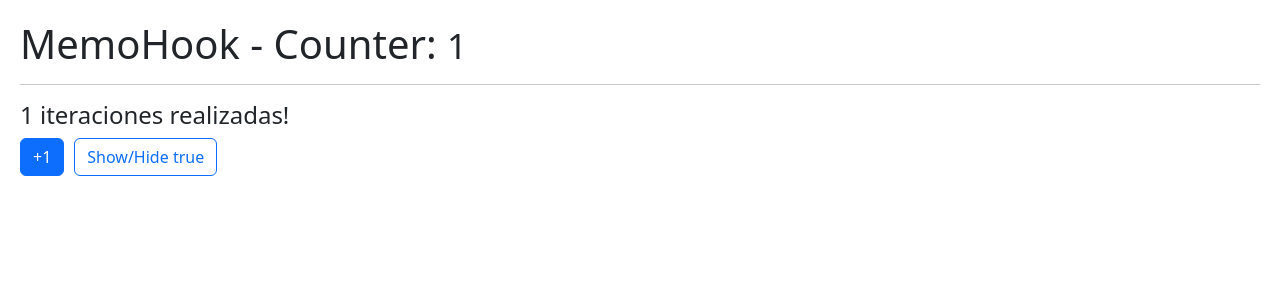
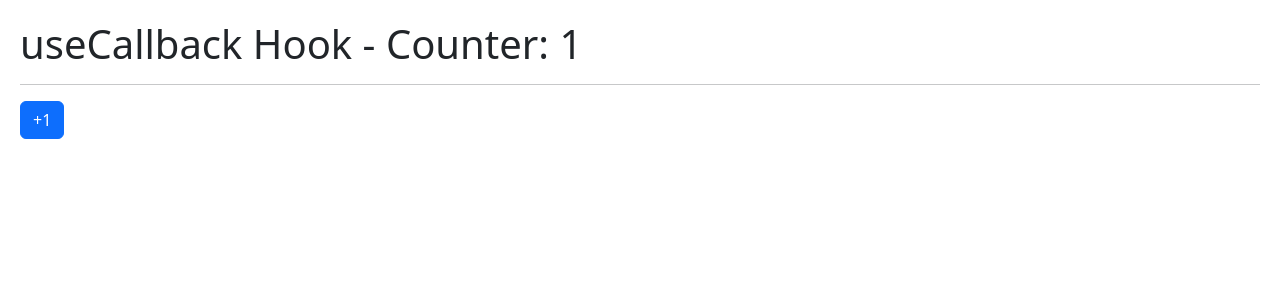
Before and after one commit to daviddiazh/Hooks-App-reactjs, a React (Vite) app: page / in a window 1280 px wide. Shown: the top 300 px of the page. Built offline with nearby package versions, Linux system fonts and the light colour scheme.

Commit message:
useCallback hook by react

```diff
--- /dev/null
+++ b/src/06-memos/CallbackHook.jsx
@@ -0,0 +1,24 @@
+import React,{ useCallback, useState } from 'react';
+import { ShowIncrement } from './ShowIncrement';
+
+export const CallbackHook = () => {
+
+    const [ counter, setCounter ] = useState(1);
+
+    // Con el useCallback podemos memorizar el valor de una *función* guardando la misma función en un mismo espacio en memoria.
+    const incrementFather = useCallback(() => {
+        setCounter(counter + 1); // Al tenerlo de esta manera lo que va a pasar es que al hacer el primer onClick se va a memorizar el valor del counter en esta función y luego al hacer un click va a seguir manteniendo el estado en el mismo valor.
+
+        setCounter( value => value + 1 ); // Y de esta manera podemos hacer el set del estado y memorizar el valor de la función luego de cada click.
+        console.log('setCounter( value => value + 1 );')
+    }, []);
+
+    return (
+        <>
+            <h1>useCallback Hook - Counter: { counter }</h1>
+            <hr/>
+
+            <ShowIncrement increment={ incrementFather } />
+        </>
+    )
+}
--- /dev/null
+++ b/src/06-memos/ShowIncrement.jsx
@@ -0,0 +1,19 @@
+import React from 'react';
+
+export const ShowIncrement = React.memo(({ increment }) => {
+
+    console.log('Me volví a dibujar :(')
+
+    return (
+        <>
+            <button
+                className='btn btn-primary'
+                onClick={ () => {
+                    increment();
+                }}
+            >
+                +1
+            </button>
+        </>
+    )
+});
--- a/src/main.jsx
+++ b/src/main.jsx
@@ -8,11 +8,12 @@ import ReactDOM from 'react-dom/client';
 // import { FocusInput } from './04-useRef/FocusInput';
 // import { Layout } from './05-useLayouEffect/Layout';
 // import { Memorize } from './06-memos/Memorize';
-import { MemoHook } from './06-memos/MemoHook';
+// import { MemoHook } from './06-memos/MemoHook';
+import { CallbackHook } from './06-memos/CallbackHook';
 import './index.css';
 
 ReactDOM.createRoot(document.getElementById('root')).render(
   <React.StrictMode>
-    <MemoHook />
+    <CallbackHook />
   </React.StrictMode>
 )
```
